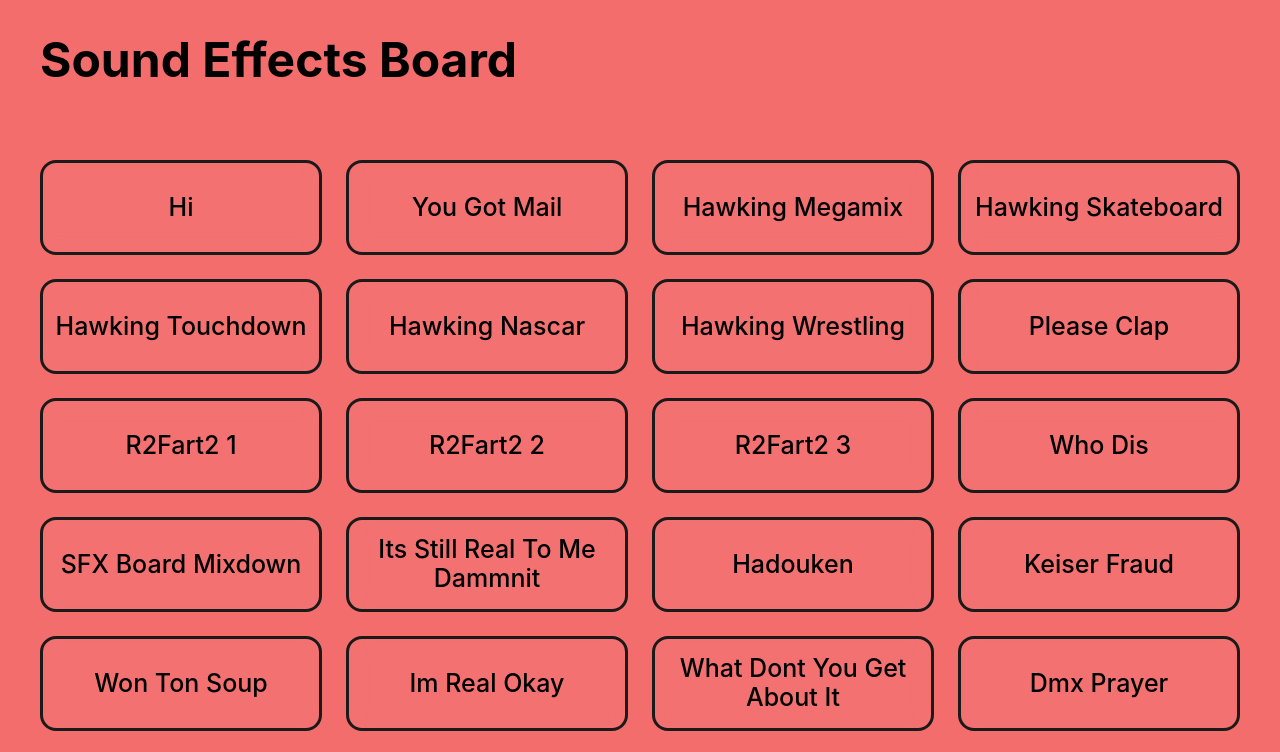
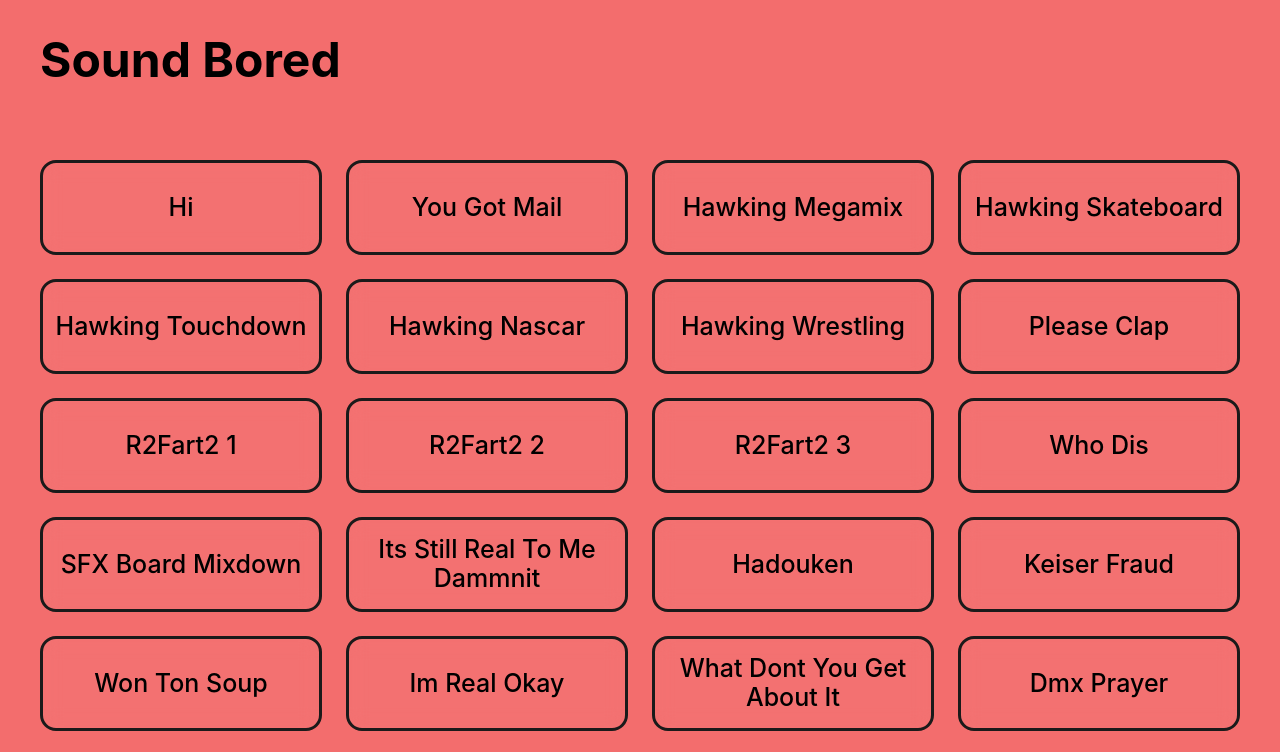
Before and after one commit to telagraphic/sfx-board, a plain HTML site: page index.html in a window 1280 px wide. Shown: the top 752 px of the page. Drawn offline with nearby package versions, Linux system fonts and the light colour scheme.

Commit message:
Updated title name

```diff
--- a/index.html
+++ b/index.html
@@ -3,7 +3,7 @@
 <head>
     <meta charset="UTF-8">
     <meta name="viewport" content="width=device-width, initial-scale=1.0">
-    <title>Sound Effects Board</title>
+    <title>Sound Bored</title>
     <link rel="stylesheet" href="https://cdnjs.cloudflare.com/ajax/libs/normalize/8.0.1/normalize.min.css">
     <link rel="stylesheet" href="styles.css">
     <script src="https://cdnjs.cloudflare.com/ajax/libs/howler/2.2.3/howler.min.js"></script>
@@ -11,7 +11,7 @@
 </head>
 <body>
     <header>
-        <h1>Sound Effects Board</h1>
+        <h1>Sound Bored</h1>
     </header>
     <main>
         <div class="sound-board" id="soundBoard">
```
